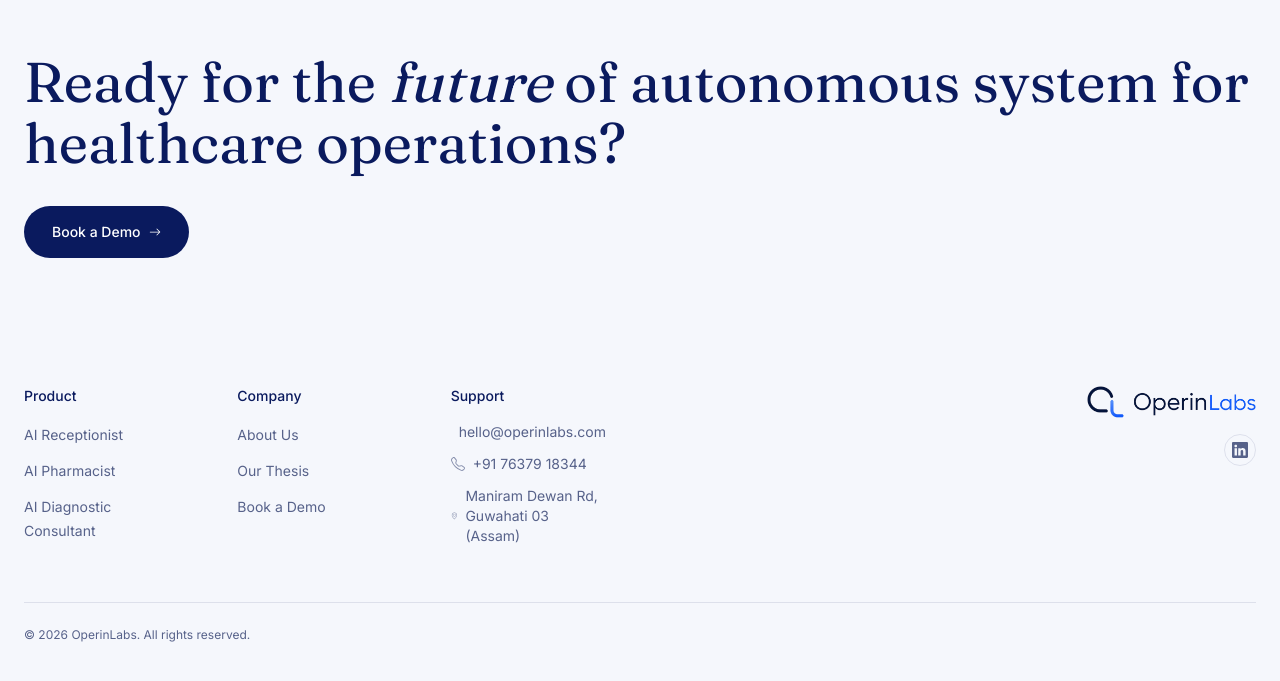
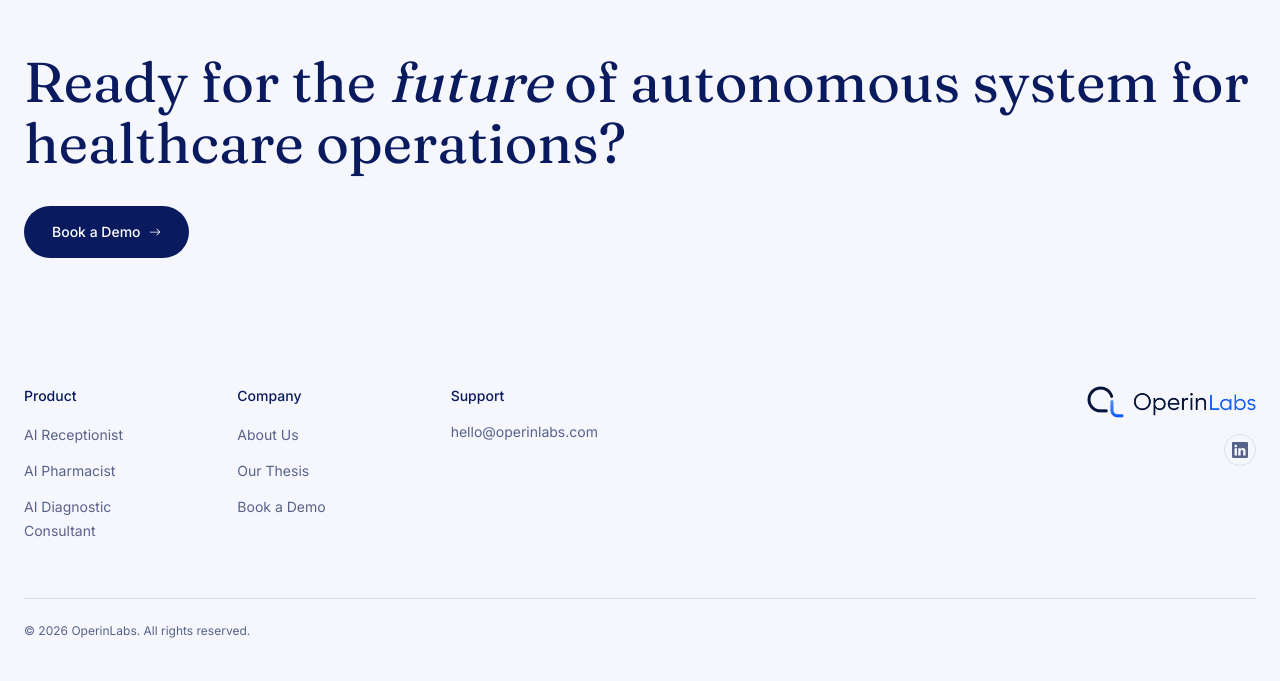
Before and after one commit to OperinLabs/OperinLabs-Landing-Page, a React (Vite) app: page / in a window 1280 px wide. Shown: the part 2989-3670 px from the top of the page. Built offline with nearby package versions, Linux system fonts and the light colour scheme.

Commit message:
Update Footer.tsx

```diff
--- a/src/components/Footer.tsx
+++ b/src/components/Footer.tsx
@@ -1,5 +1,5 @@
 import { Link } from "react-router-dom";
-import { BsArrowRight, BsEnvelope, BsTelephone, BsGeoAlt, BsLinkedin } from "react-icons/bs";
+import { BsArrowRight, BsLinkedin } from "react-icons/bs";
 
 interface FooterProps {
   onBookDemo: () => void;
@@ -92,27 +92,13 @@ export default function Footer({ onBookDemo }: FooterProps) {
             <div>
               <p className="text-sm font-medium text-ink">Support</p>
               <ul className="mt-4 flex flex-col gap-3 text-sm text-ink-soft">
-                <li className="flex items-center gap-2">
-                  <BsEnvelope className="text-ink-soft/70" aria-hidden="true" />
+                <li>
                   <a
                     href="mailto:hello@operinlabs.com"
                     className="transition-colors hover:text-ink"
                   >
                     hello@operinlabs.com
                   </a>
-                </li>
-                <li className="flex items-center gap-2">
-                  <BsTelephone className="text-ink-soft/70" aria-hidden="true" />
-                  <a
-                    href="tel:+917637918344"
-                    className="transition-colors hover:text-ink"
-                  >
-                    +91 76379 18344
-                  </a>
-                </li>
-                <li className="flex items-center gap-2">
-                  <BsGeoAlt className="text-ink-soft/70" aria-hidden="true" />
-                  Maniram Dewan Rd, Guwahati 03 (Assam)
                 </li>
               </ul>
             </div>
```
